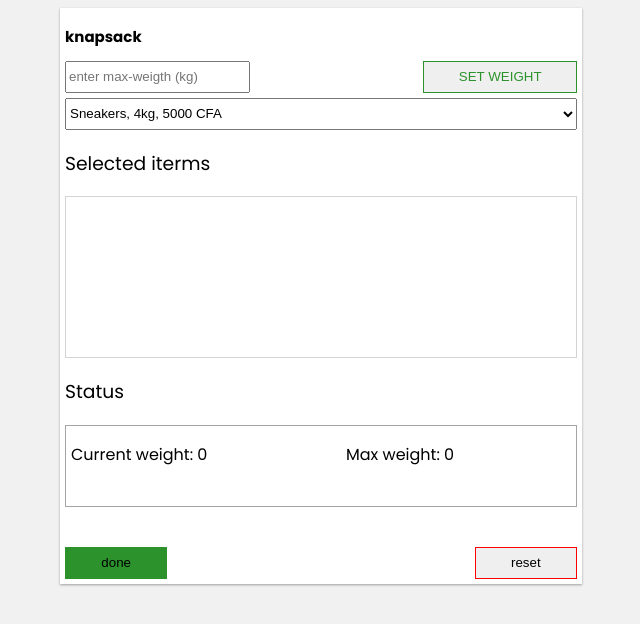
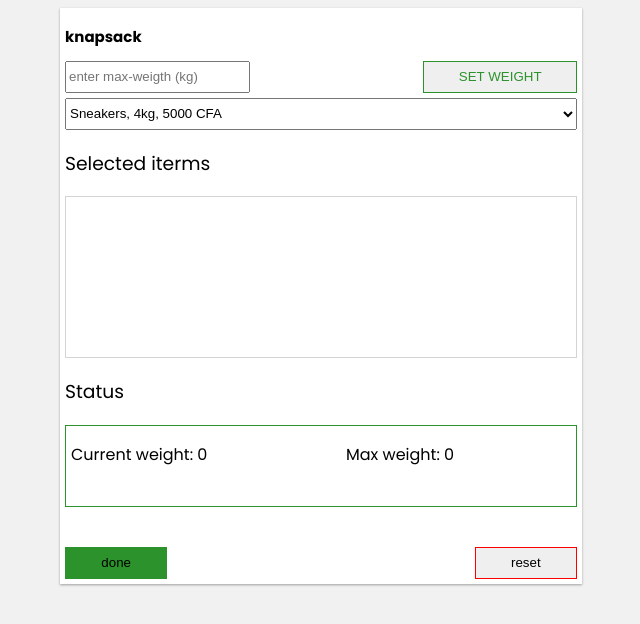
Before and after one commit to Gmarvis/knapsack, a plain HTML site: page index.html in a window 1280 px wide. Both pictures are taken after a click on the button "reset". Shown: the whole page, without its empty margins (319-959 px from the left). Drawn offline with Linux system fonts and the light colour scheme.

Commit message:
updated the display feature

```diff
--- a/assets/styles/style.css
+++ b/assets/styles/style.css
@@ -76,7 +76,7 @@ h3 {
 
 .status {
   display: flex;
-  border: 1px solid #a5a4a4;
+  border: 1px solid #2c922c;
   justify-content: space-between;
   padding: 0 5px;
 }
--- a/index.html
+++ b/index.html
@@ -22,7 +22,7 @@
       </div>
       <h3>Status</h3>
 
-      <div class="status">
+      <div class="status" id="status">
         <div class="weight" id="current">
 
         </div>
--- a/index.js
+++ b/index.js
@@ -7,6 +7,7 @@ const currentWeight = document.getElementById('current')
 const listIterms = document.getElementById('list')
 const resultsDiv = document.getElementById('results')
 const dpresults = document.getElementById('dpresults')
+const statusDiv = document.getElementById('status')
 
 const iterms = [
   { name: 'Sneakers', value: '5000 CFA', weigth: 4 },
@@ -82,6 +83,7 @@ selectIterms.addEventListener('change', () => {
   // restrict selection when max weight is exceeded
   if (selectedWeight === maxWeight) {
     doneBtn.style.backgroundColor = 'red'
+    statusDiv.style.borderColor = 'red'
     errorText.innerHTML = '<p>You have reached maximum Sack Capasity...!</p>'
     return
   }
@@ -125,6 +127,8 @@ reset.addEventListener('click', () => {
   doneBtn.style.backgroundColor = '#2c922c'
   displayMax.innerHTML = `<p>Max weight: ${max}</p>`
   resultsDiv.style.display = 'none'
+  statusDiv.style.borderColor = '#2c922c'
+
 })
 
 // display knapsck status when the done button is clicked
```
